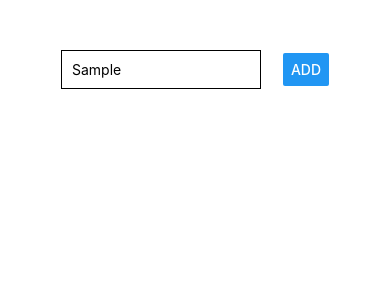
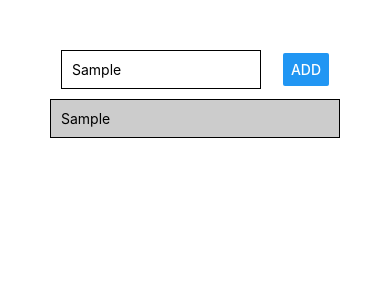
Before and after one commit to Alan114/Goals-app, a React Native app: screen / in a window 390 px wide. Both pictures are taken after typing "Sample" into the empty fields and a click on the button "ADD". Shown: the top 300 px of the page. Built offline with nearby package versions, Linux system fonts and the light colour scheme.

Commit message:
Mapping through coursegoals and outputting them in Text then styling the View which wraps Text

```diff
--- a/App.js
+++ b/App.js
@@ -32,7 +32,11 @@ export default function App() {
         <Button title="ADD" onPress={handleAddGoal} />
       </View>
       <View>
-        <Text></Text>
+        {courseGoals.map((goal) => (
+          <View key={Math.random()} style={styles.listItem}>
+            <Text>{goal}</Text>
+          </View>
+        ))}
       </View>
     </View>
   );
@@ -53,4 +57,11 @@ const styles = StyleSheet.create({
     borderWidth: 1,
     padding: 10,
   },
+  listItem: {
+    padding: 10,
+    marginVertical: 10,
+    backgroundColor: "#ccc",
+    borderColor: "black",
+    borderWidth: 1,
+  },
 });
```
